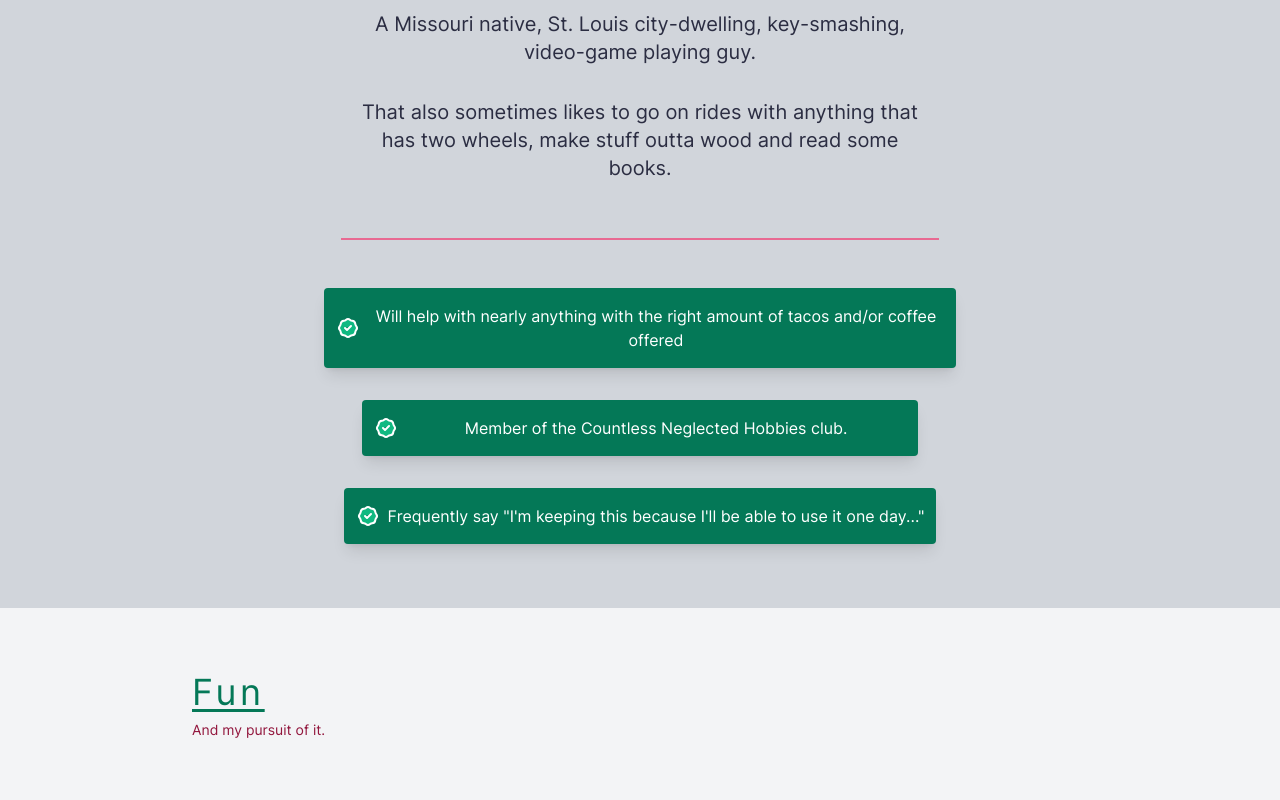
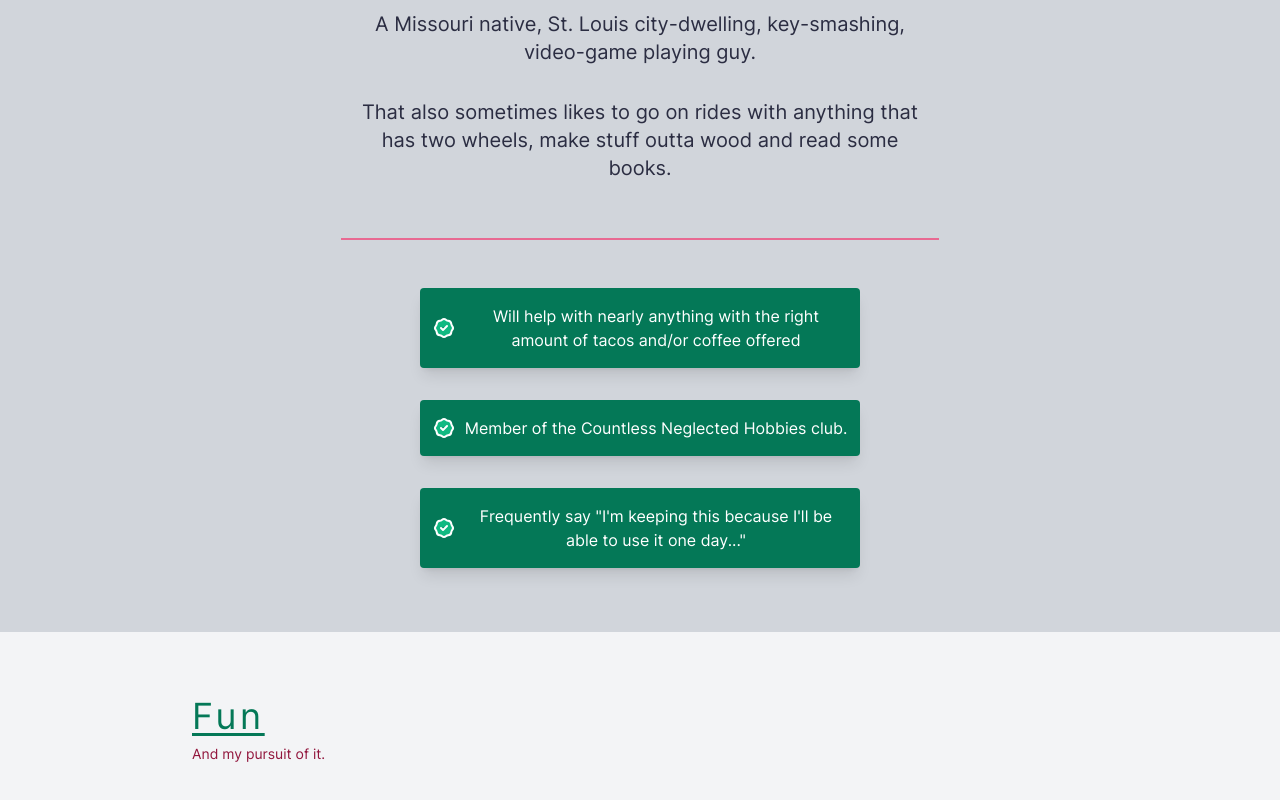
Before and after one commit to STLnick/vvt-portfolio, a Vue app: page / in a window 1280 px wide. Shown: the part 1862-2662 px from the top of the page. Built offline with nearby package versions, Linux system fonts and the light colour scheme.

Commit message:
Set width on items

```diff
--- a/src/components/sections/MeSection.vue
+++ b/src/components/sections/MeSection.vue
@@ -17,19 +17,19 @@ import BadgeCheckSVG from '@/icons/BadgeCheckSVG.vue';
 
       <div class="bg-primary-dark p-3 py-4 rounded shadow-lg mb-8 flex items-center justify-center">
         <BadgeCheckSVG class="mr-2"/>
-        <p class="flex justify-center min-w-[500px] max-w-md sm:max-w-xl text-white">
+        <p class="flex justify-center w-72 sm:w-96 text-white">
           Will help with nearly anything with the right amount of tacos and/or coffee offered
         </p>
       </div>
       <div class="bg-primary-dark p-3 py-4 rounded shadow-lg mb-8 flex items-center justify-center">
         <BadgeCheckSVG class="mr-2"/>
-        <p class="flex justify-center min-w-[500px] max-w-md sm:max-w-xl text-white items-center">
+        <p class="flex justify-center w-72 sm:w-96 text-white items-center">
           Member of the Countless Neglected Hobbies club.
         </p>
       </div>
       <div class="bg-primary-dark p-3 py-4 rounded shadow-lg flex items-center justify-center">
         <BadgeCheckSVG class="mr-2"/>
-        <p class="flex justify-center min-w-[500px] max-w-md sm:max-w-xl text-white items-center">
+        <p class="flex justify-center w-72 sm:w-96 text-white items-center">
           Frequently say "I'm keeping this because I'll be able to use it one day..."
         </p>
       </div>
```
